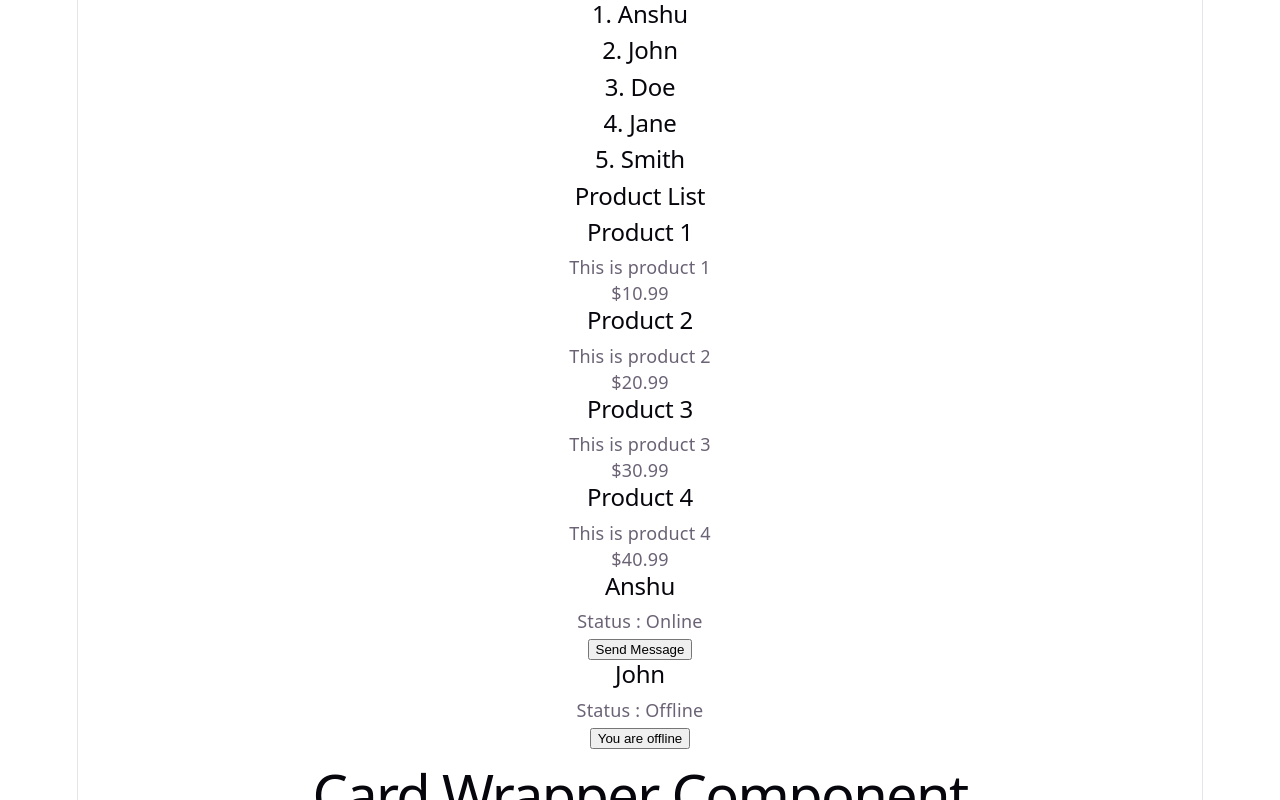
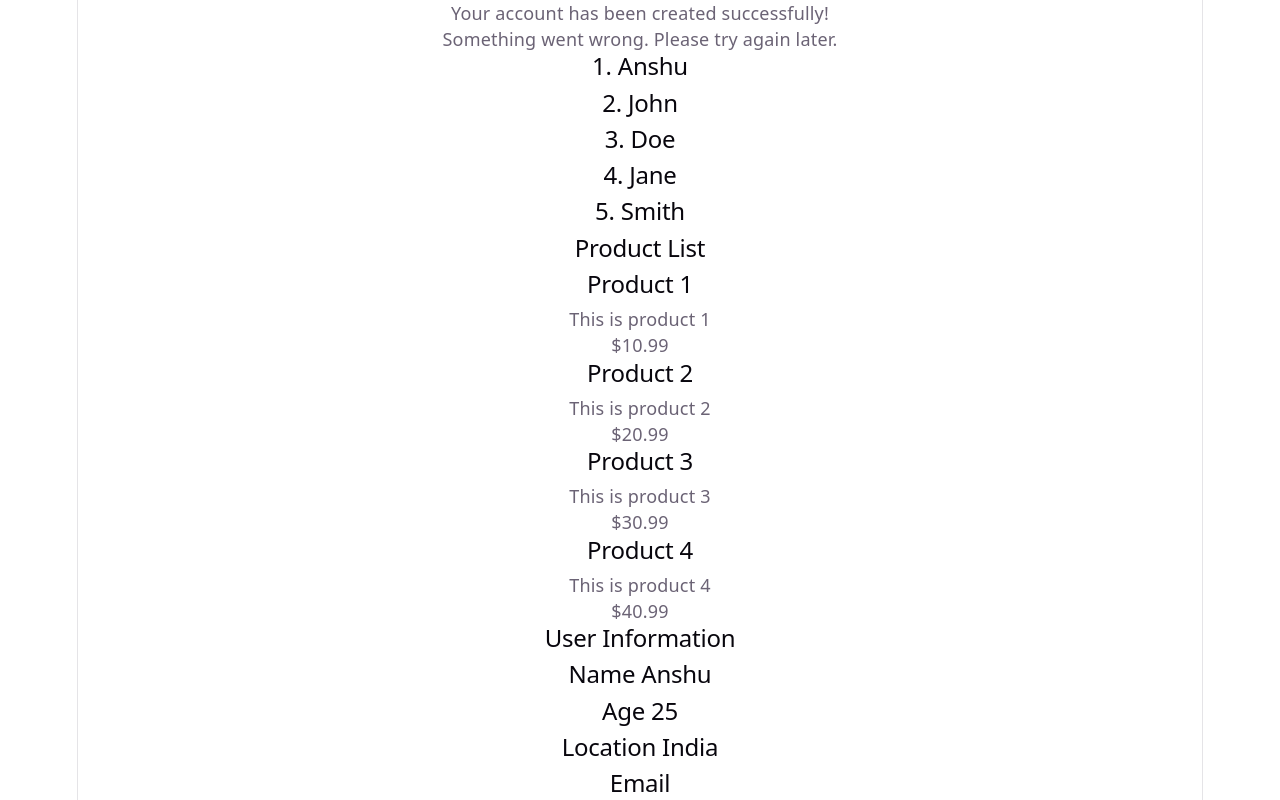
Before and after one commit to anshu-ac-dv/vite-react, a React (Vite) app: page / in a window 1280 px wide. Shown: the top 800 px of the page. Built offline with nearby package versions, Linux system fonts and the light colour scheme.

Commit message:
Styling HTML Components

```diff
--- /dev/null
+++ b/src/Alert.css
@@ -0,0 +1,12 @@
+.alert {
+    padding: '10px';
+    color: 'black';
+    border-radius: '5px';
+    margin: '10px';
+}
+.success{
+    background-color: 'green';
+}
+.error{
+    background-color: 'red';
+}
--- /dev/null
+++ b/src/Alert.jsx
@@ -0,0 +1,5 @@
+import "./Alert.css";
+
+export const Alert = ({ children, type = "success" }) => {
+    return <div className={`alert ${type}`}>{children}</div>;
+};
--- a/src/App.jsx
+++ b/src/App.jsx
@@ -12,13 +12,25 @@ import { CardWrapper } from './CardWrapper'
 import { UserDetails } from './UserDetails'
 import { ProductList } from './ProductList'
 import { NameList } from './NameList'
+import { Alert } from './Alert'
+import { UserCard } from './UserCard'
+import { UserInnfo } from './UserInfo'
+
 
 function App() {
 
   return (
     <div className="App">
+      <Alert type="success">
+        Your account has been created successfully!
+      </Alert>
+      <Alert type="error">
+        Something went wrong. Please try again later.
+      </Alert>
       <NameList />
       < ProductList />
+      <UserCard name="Anshu" age="25" location="India" />
+      <UserInnfo name="Anshu" age="25" location="India" />
       <UserDetails name="Anshu" isOnline={true} />
       <UserDetails name="John" isOnline={false} hideOffline={false} />
       <CardWrapper title="Card Wrapper Component"/>
```
